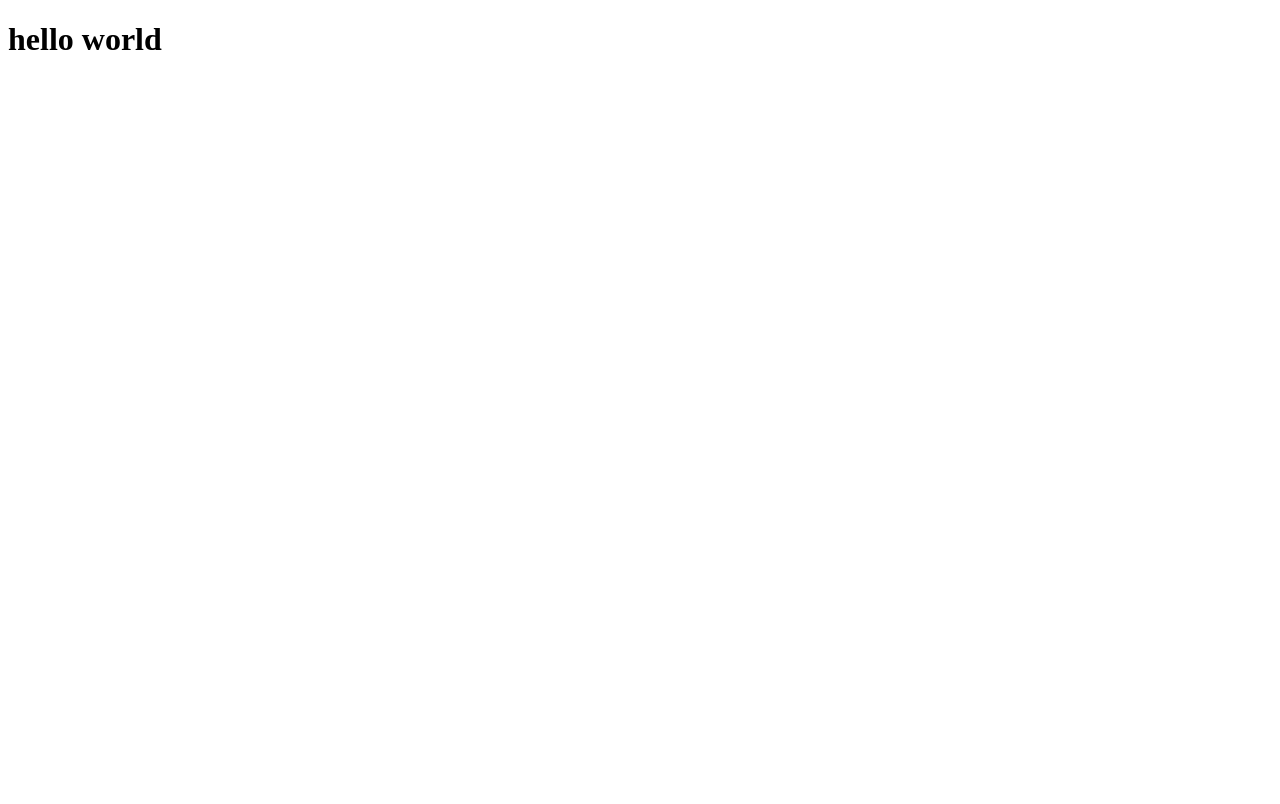
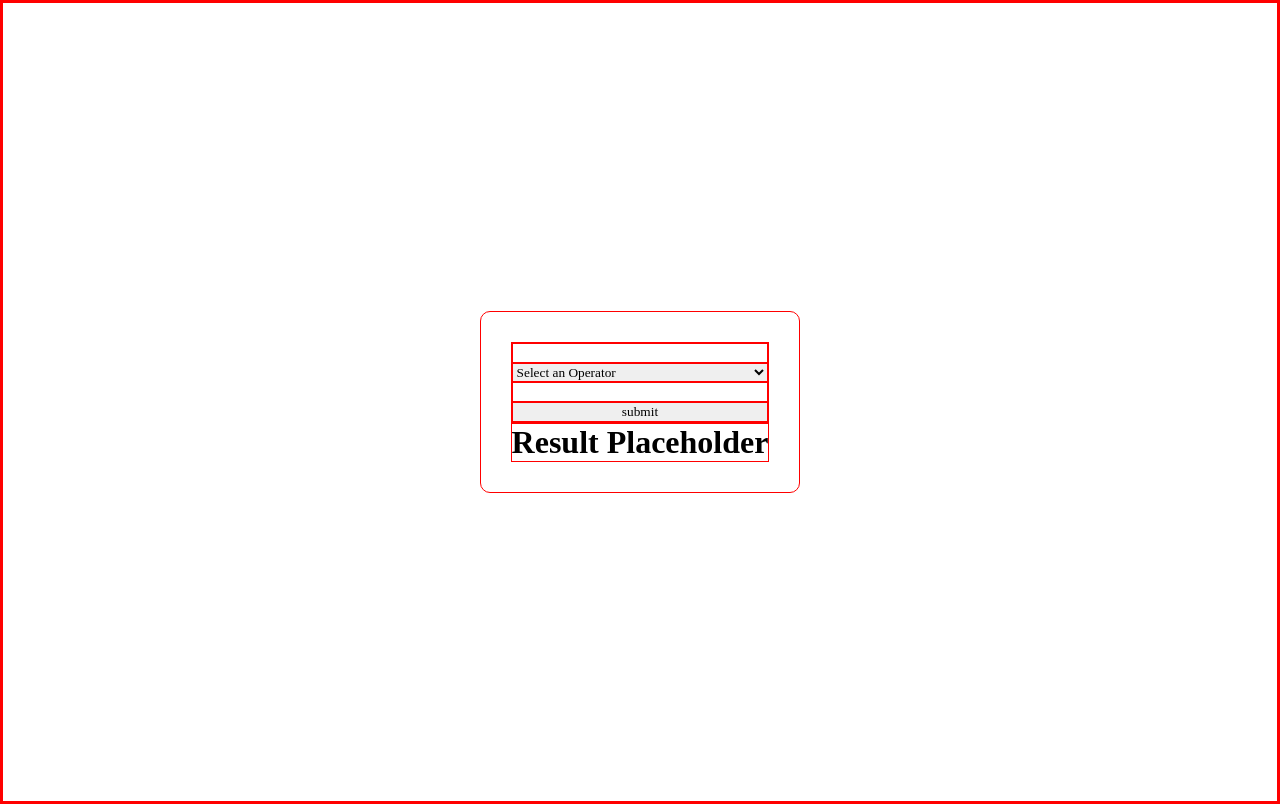
Before and after one commit to frrf/jsTextCalculator, a plain HTML site: page index.html in a window 1280 px wide. Drawn offline with Linux system fonts and the light colour scheme; a web font is replaced by a local one.

Commit message:
html draft done, begin JS functionality

```diff
--- a/app.js
+++ b/app.js
@@ -0,0 +1,15 @@
+const first = document.getElementById("first")
+const operator = document.getElementById("operator")
+const second = document.getElementById("second")
+const submit = document.getElementById("submit")
+const result = document.getElementById("result")
+
+function z () {
+  let val = operator.value;
+  console.log(val);
+  return val;
+}
+
+let x = submit.addEventListener("click", z)
+
+console.log(x)
--- a/index.html
+++ b/index.html
@@ -8,7 +8,22 @@
   <link rel="stylesheet" href="styles.css">
 </head>
 <body>
-  <h1>hello world</h1>
+  <main class="section-divide center" >
+    <div class="grid-wrapper">
+      <form action="" id="calculator">
+        <input type="text" name="" id="first">
+        <select name="" id="operator" form="calculator">
+          <option selected disabled hidden>Select an Operator</option>
+          <option value="+">+</option>
+          <option value="-">-</option>
+          <option value="/">/</option>
+          <option value="*">X</option>
+        </select>
+        <input type="text" name="" id="second">
+        <input type="button" value="submit" id="submit">
+      </form>
+      <h1 id="result">Result Placeholder</h1>
+  </main>
 
 <script src="app.js"></script>
 </body>
--- a/styles.css
+++ b/styles.css
@@ -0,0 +1,67 @@
+@import url('https://fonts.googleapis.com/css2?family=Sunflower:wght@300;500;700&display=swap');
+
+:root {
+  --black: black;
+  --white: white;
+}
+* {
+  margin: 0;
+  font-family: Sunflower;
+  box-sizing: border-box;
+  border: solid 1px red;
+}
+html {
+  scroll-behavior: smooth;
+}
+
+body {
+  height: auto;
+  width: 100%;
+}
+
+main {
+  background-position: center;
+  background-size: cover;
+}
+
+/* CENTERED HEADER */
+.grid-wrapper {
+  text-align: center;
+  border-radius: 10px;
+  background-color: rgba(255, 255, 255, 0.308);
+  padding: 30px;
+  width: fit-content;
+  box-shadow: 0px 0px 20px rgba(255, 255, 255, 0.582);
+  transition: 1s;
+}
+
+.grid-wrapper:hover {
+  text-align: center;
+  border-radius: 10px;
+  background-color: rgba(255, 255, 255, 0.616);
+  padding: 40px;
+  width: fit-content;
+  box-shadow: 0px 0px 40px var(--white);
+}
+
+.section-divide {
+  width: 100%;
+  height: 100vh;
+}
+
+.a-no-underline {
+  text-decoration: none;
+}
+
+.center {
+  display: grid;
+  justify-content: center;
+  align-content: center;
+}
+
+/* END OLD CSS */
+
+form {
+  display: flex;
+  flex-direction: column
+}
```
